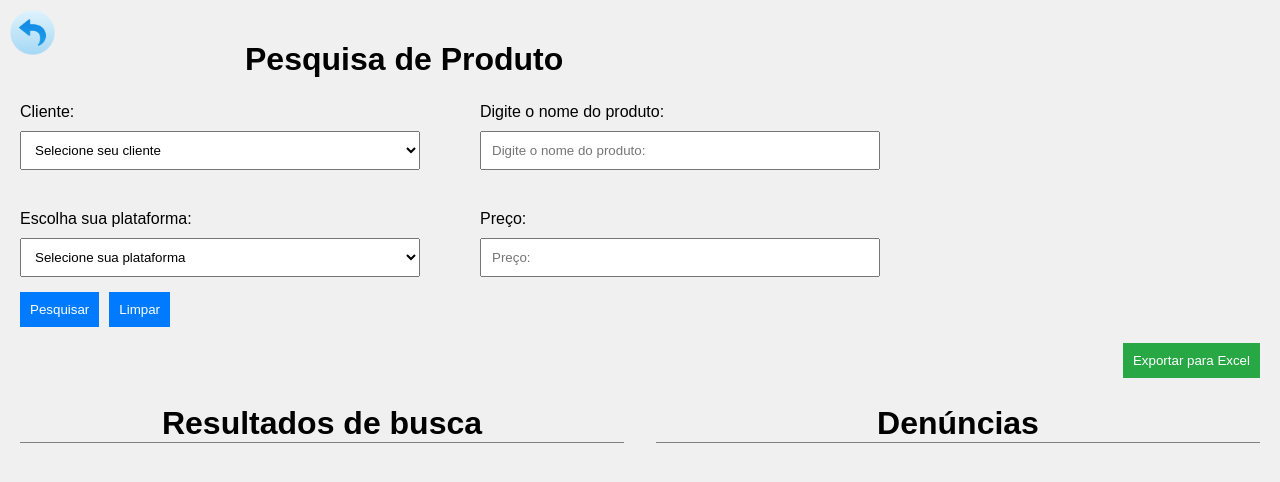
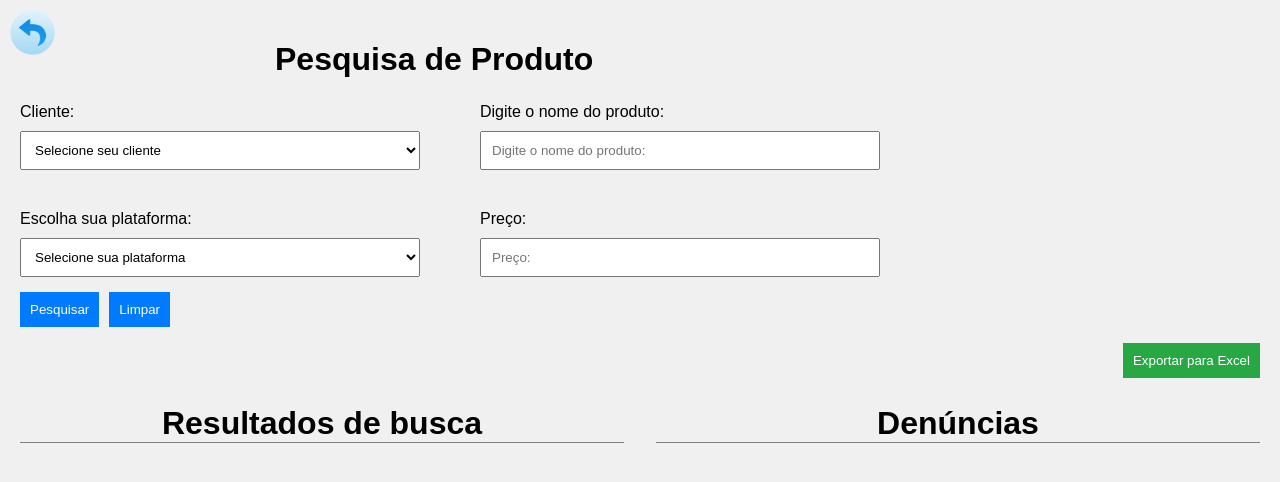
Before and after one commit to LUizclarus/1-Repositorio-Git, a plain HTML site: page api-produto.html in a window 1280 px wide. Drawn offline with Linux system fonts and the light colour scheme.

Commit message:
Update api-produto.html

```diff
--- a/api-produto.html
+++ b/api-produto.html
@@ -173,7 +173,7 @@
 </head>
 <body>
 
-    <div style="display: flex; align-items: center; gap: 225px;">
+    <div style="display: flex; align-items: center; gap: 255px;">
         <a href="index.html" class="button_voltar"><img src="img/voltar.png" alt="Voltar"></a>
         <h1>Pesquisa de Produto</h1>
     </div>
```
